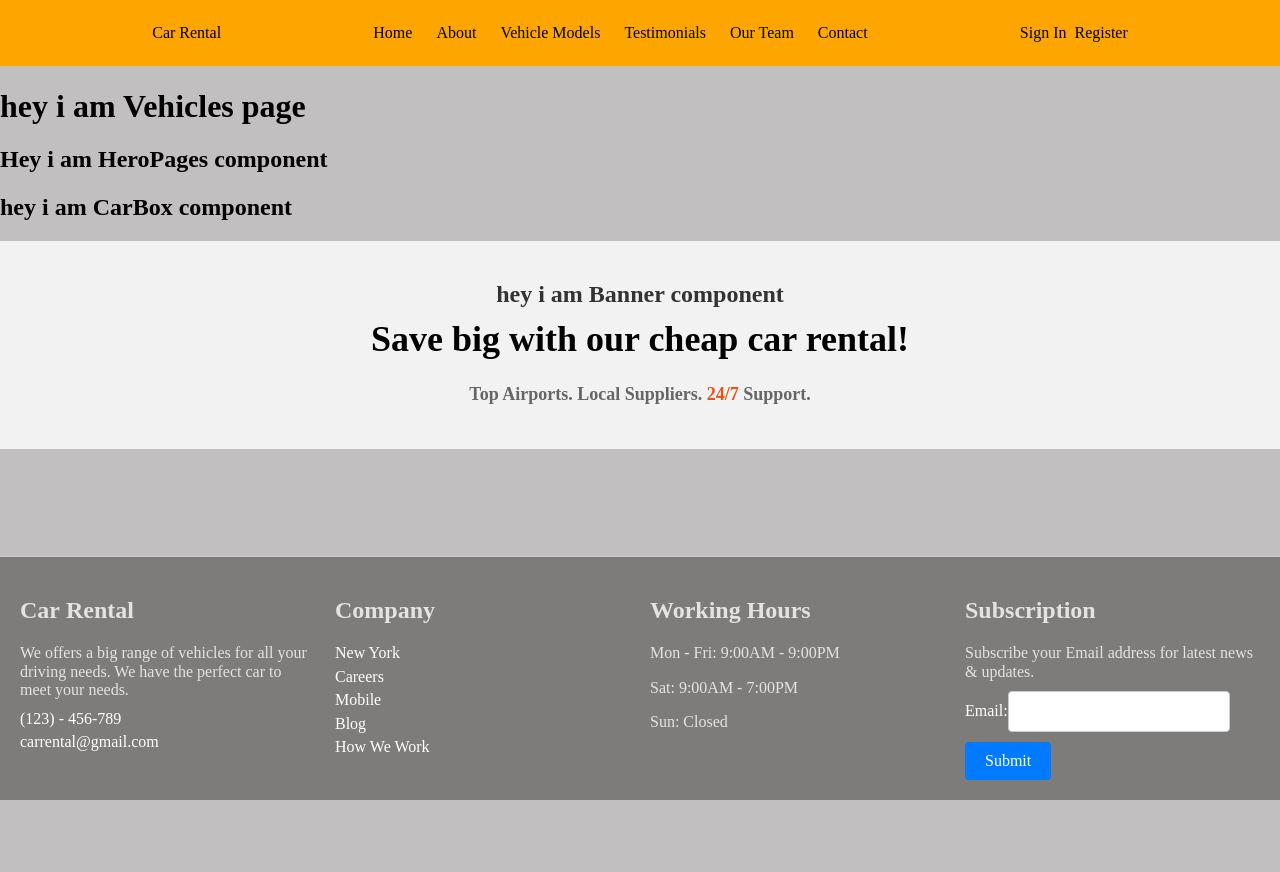
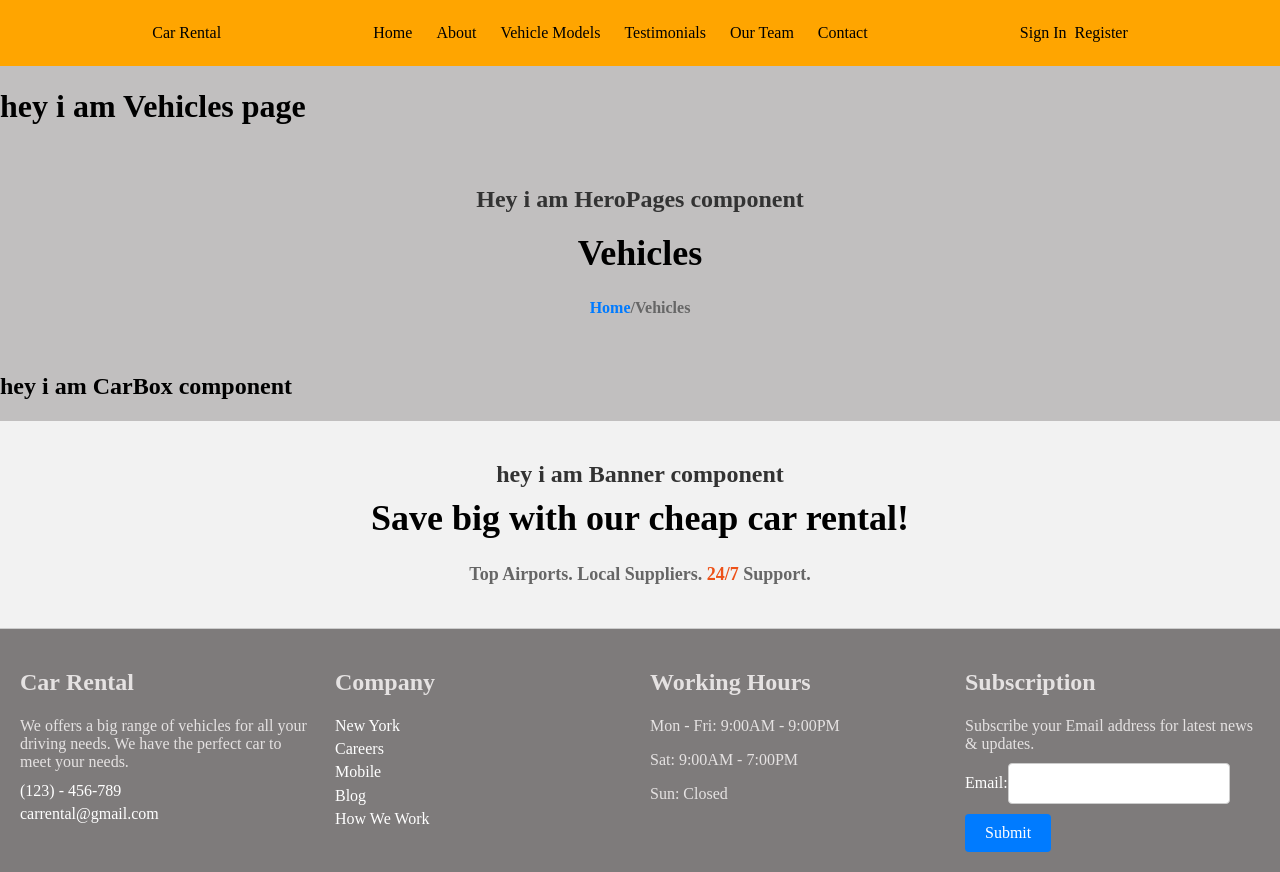
Before and after one commit to ikbalarslann/Car_Rental, a React (Vite) app: page /pages/vehicles in a window 1280 px wide. Before the commit the page ends 800 px from the top, so only its background shows below. Built offline with nearby package versions, Linux system fonts and the light colour scheme.

Commit message:
HeroPages component

```diff
--- a/src/components/components/HeroPages.jsx
+++ b/src/components/components/HeroPages.jsx
@@ -1,4 +1,17 @@
-const HeroPages = () => {
-  return <h2>Hey i am HeroPages component</h2>;
+import { Link } from "react-router-dom";
+
+const HeroPages = ({ name }) => {
+  return (
+    <div className="heroPages">
+      <h2 className="heroPages__title">Hey i am HeroPages component</h2>
+      <h1 className="heroPages__subtitle">{name}</h1>
+      <h3 className="heroPages__breadcrumb">
+        <Link to="/" className="heroPages__breadcrumb-link">
+          Home
+        </Link>
+        /{name}
+      </h3>
+    </div>
+  );
 };
 export default HeroPages;
--- a/src/components/pages/About.jsx
+++ b/src/components/pages/About.jsx
@@ -6,7 +6,7 @@ const About = () => {
   return (
     <div>
       <h1>hey i am about page</h1>
-      <HeroPages />
+      <HeroPages name="About" />
       <div className="about__company">About Company</div>
       <PlanTrip />
       <Banner />
--- a/src/components/pages/Contact.jsx
+++ b/src/components/pages/Contact.jsx
@@ -5,7 +5,7 @@ const Contact = () => {
   return (
     <div>
       <h1>hey i am Contact page</h1>
-      <HeroPages />
+      <HeroPages name="Contact" />
       <div>hey i am contact Page</div>
       <Banner />
     </div>
--- a/src/components/pages/OurTeam.jsx
+++ b/src/components/pages/OurTeam.jsx
@@ -5,7 +5,7 @@ const OurTeam = () => {
   return (
     <div>
       <h1>hey i am OurTeam page</h1>
-      <HeroPages />
+      <HeroPages name="Our Team" />
       <div className="our__Team">hey i am Our Team component</div>
       <Banner />
     </div>
--- a/src/components/pages/Testimonials.jsx
+++ b/src/components/pages/Testimonials.jsx
@@ -6,7 +6,7 @@ const Testimonials = () => {
   return (
     <div>
       <h1>hey i am Testimonials page</h1>
-      <HeroPages />
+      <HeroPages name="Testimonials" />
       <Testimonial />
       <Banner />
     </div>
--- a/src/components/pages/Vehicles.jsx
+++ b/src/components/pages/Vehicles.jsx
@@ -6,7 +6,7 @@ const Vehicles = () => {
   return (
     <div>
       <h1>hey i am Vehicles page</h1>
-      <HeroPages />
+      <HeroPages name="Vehicles" />
       <CarBox />
       <Banner />
     </div>
--- /dev/null
+++ b/src/scss/_heroPages.scss
@@ -0,0 +1,31 @@
+/* CSS for HeroPages Component */
+.heroPages {
+  text-align: center;
+  padding: 20px;
+}
+
+.heroPages__title {
+  font-size: 24px;
+  color: #333;
+}
+
+.heroPages__subtitle {
+  font-size: 36px;
+  color: #000;
+  margin-top: 10px;
+}
+
+.heroPages__breadcrumb {
+  font-size: 16px;
+  color: #666;
+  margin-top: 20px;
+}
+
+.heroPages__breadcrumb-link {
+  color: #007bff; /* Link color */
+  text-decoration: none;
+}
+
+.heroPages__breadcrumb-link:hover {
+  text-decoration: underline; /* Underline on hover */
+}
--- a/src/scss/main.scss
+++ b/src/scss/main.scss
@@ -13,6 +13,7 @@
 @import "./testomonial";
 @import "./faq";
 @import "./downland";
+@import "./heroPages";
 
 body {
   margin: 0;
```
